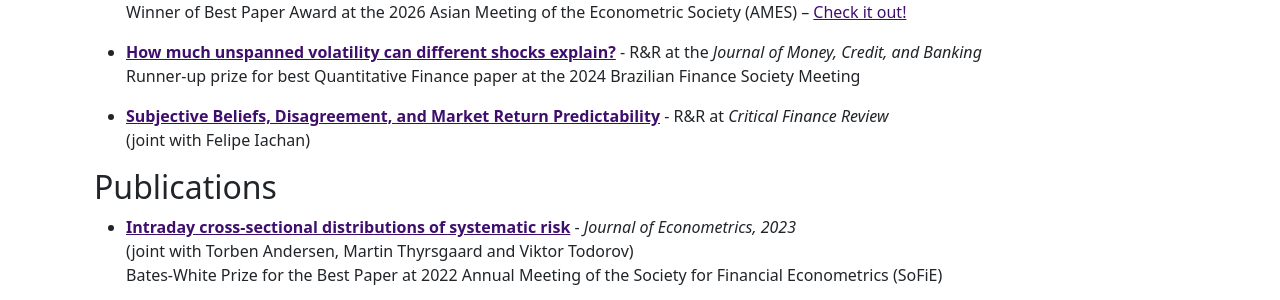
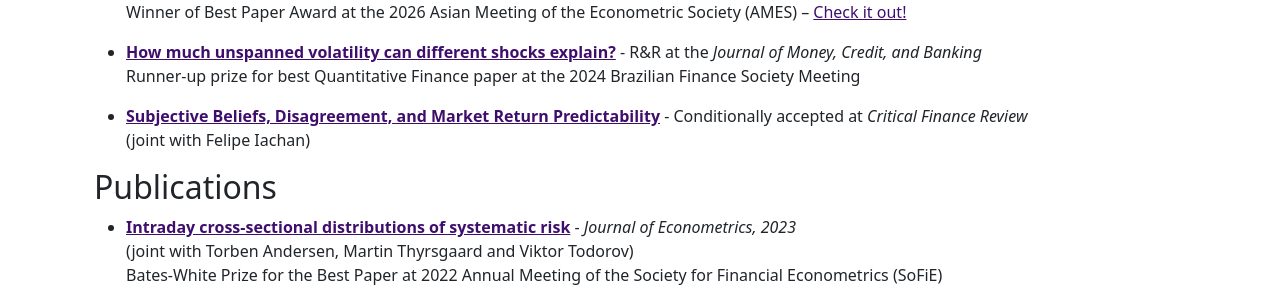
Before and after one commit to rgriva/rgriva.github.io, a Jekyll site: the page built from research.md, in a window 1280 px wide. Shown: the part 570-870 px from the top of the page. Built offline with Jekyll 4.4.1, drawn with Linux system fonts in a browser that asks for light colours.

Commit message:
Update Critical Finance Review paper status

```diff
--- a/research.md
+++ b/research.md
@@ -14,7 +14,7 @@ title: "Research"
  * [**How much unspanned volatility can different shocks explain?**](https://papers.ssrn.com/sol3/papers.cfm?abstract_id=4878175) - R&R at the *Journal of Money, Credit, and Banking* <br>
  Runner-up prize for best Quantitative Finance paper at the 2024 Brazilian Finance Society Meeting <br>
 
- * [**Subjective Beliefs, Disagreement, and Market Return Predictability**](https://ssrn.com/abstract=4751840) - R&R at *Critical Finance Review <br>*
+ * [**Subjective Beliefs, Disagreement, and Market Return Predictability**](https://ssrn.com/abstract=4751840) - Conditionally accepted at *Critical Finance Review* <br>
   (joint with Felipe Iachan) <br>
 
 
```
